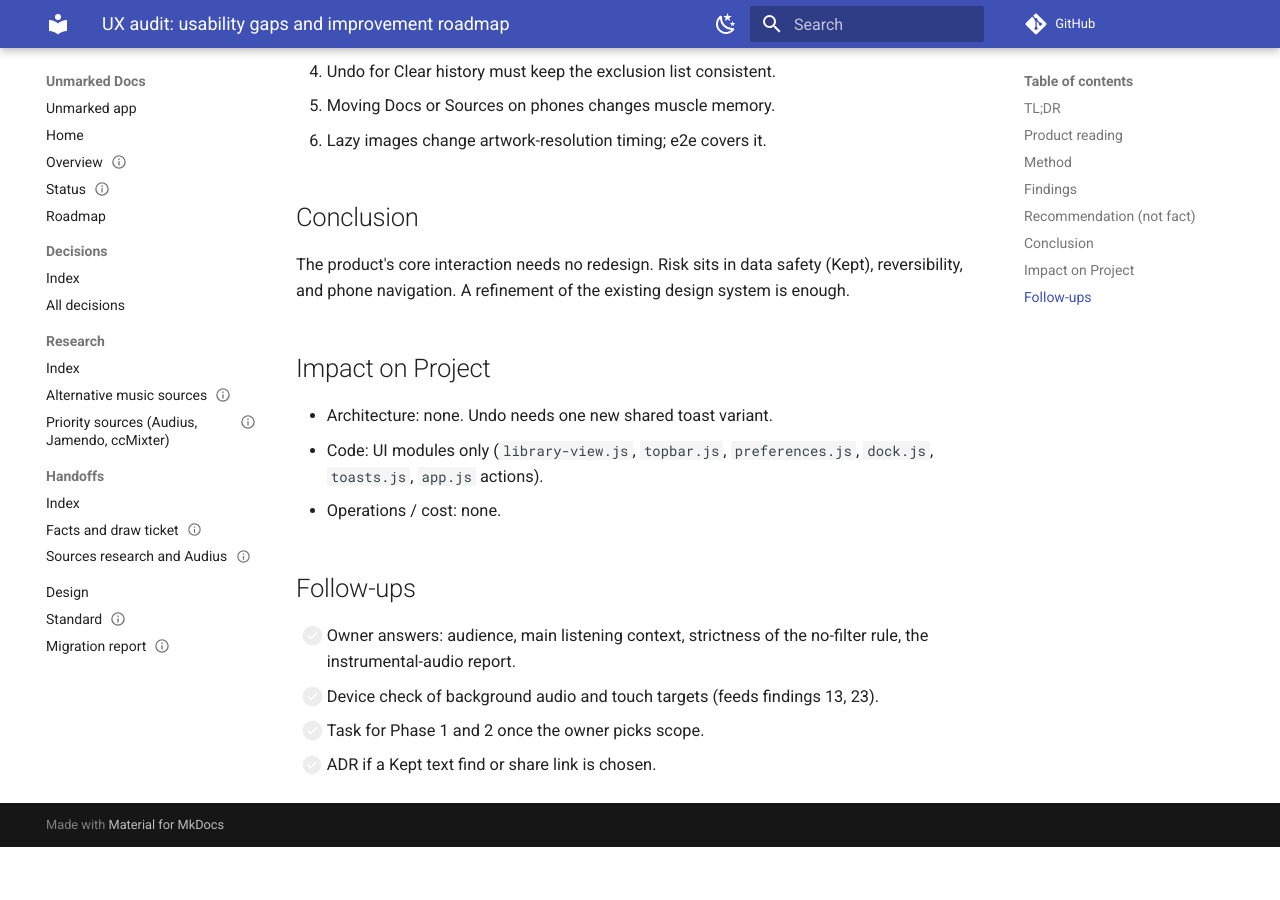
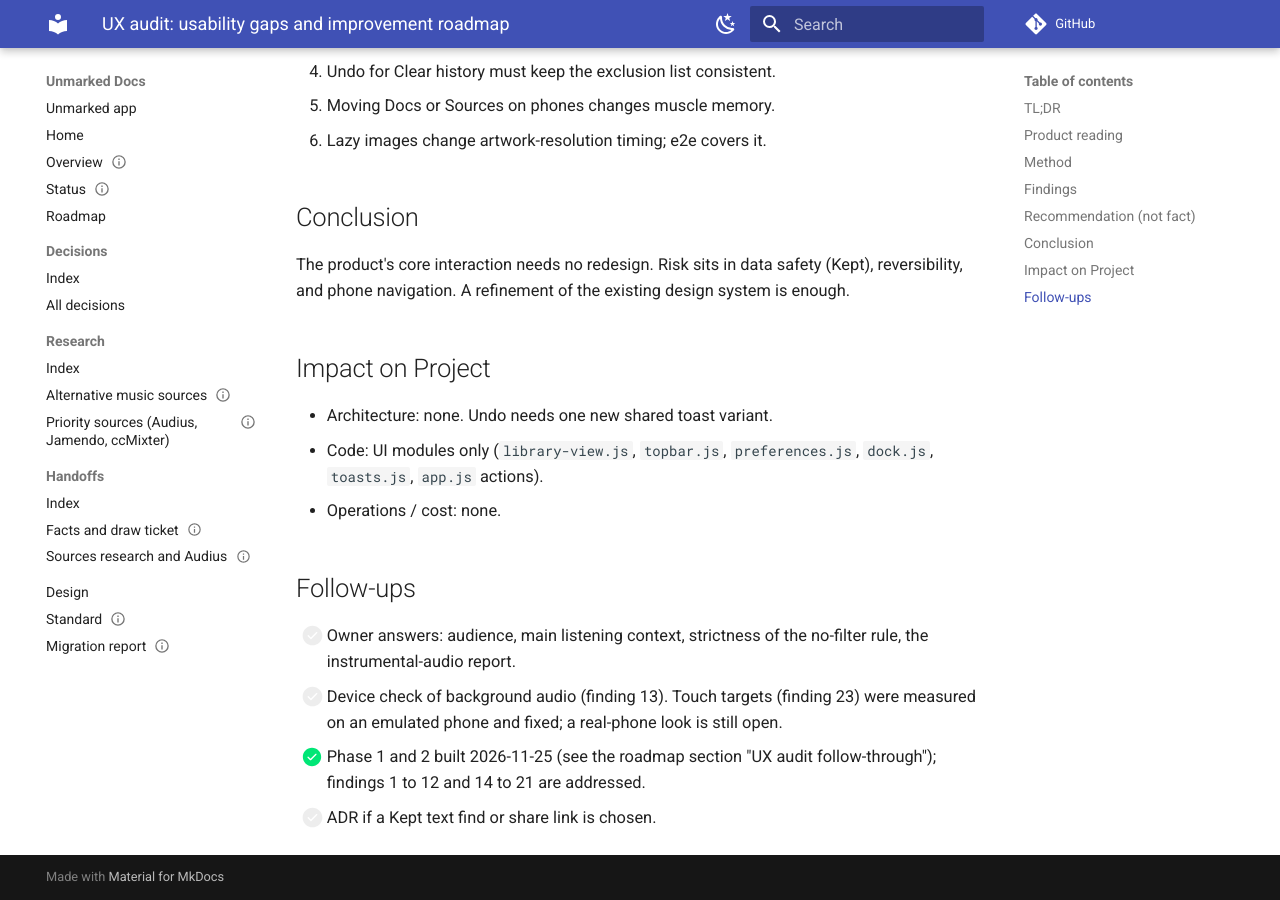
Before and after one commit to codetopolymath/unmarked, an MkDocs documentation site: the page built from docs/research/RES-004-ux-audit.md, in a window 1280 px wide and 900 px high, scrolled down 4778 px. Built offline with MkDocs 1.6.1 and Material for MkDocs 9.7.7, drawn with Linux system fonts in a browser that asks for light colours; comment, search, counter and statistics services are not loaded; before the commit the page ends 5625 px from its top, so only the background shows below that.

Commit message:
docs: Record the second UX pass
Roadmap, status and RES-004 now show which audit items shipped, and
that only the iOS background-audio and real-phone checks remain.

```diff
--- a/docs/research/RES-004-ux-audit.md
+++ b/docs/research/RES-004-ux-audit.md
@@ -109,6 +109,6 @@ The product's core interaction needs no redesign. Risk sits in data safety (Kept
 ## Follow-ups
 
 - [ ] Owner answers: audience, main listening context, strictness of the no-filter rule, the instrumental-audio report.
-- [ ] Device check of background audio and touch targets (feeds findings 13, 23).
-- [ ] Task for Phase 1 and 2 once the owner picks scope.
+- [ ] Device check of background audio (finding 13). Touch targets (finding 23) were measured on an emulated phone and fixed; a real-phone look is still open.
+- [x] Phase 1 and 2 built 2026-11-25 (see the roadmap section "UX audit follow-through"); findings 1 to 12 and 14 to 21 are addressed.
 - [ ] ADR if a Kept text find or share link is chosen.
```
Also changed, not shown: docs/CURRENT_STATUS.md (+1 -1 lines), docs/roadmap.md (+2 -1 lines).
